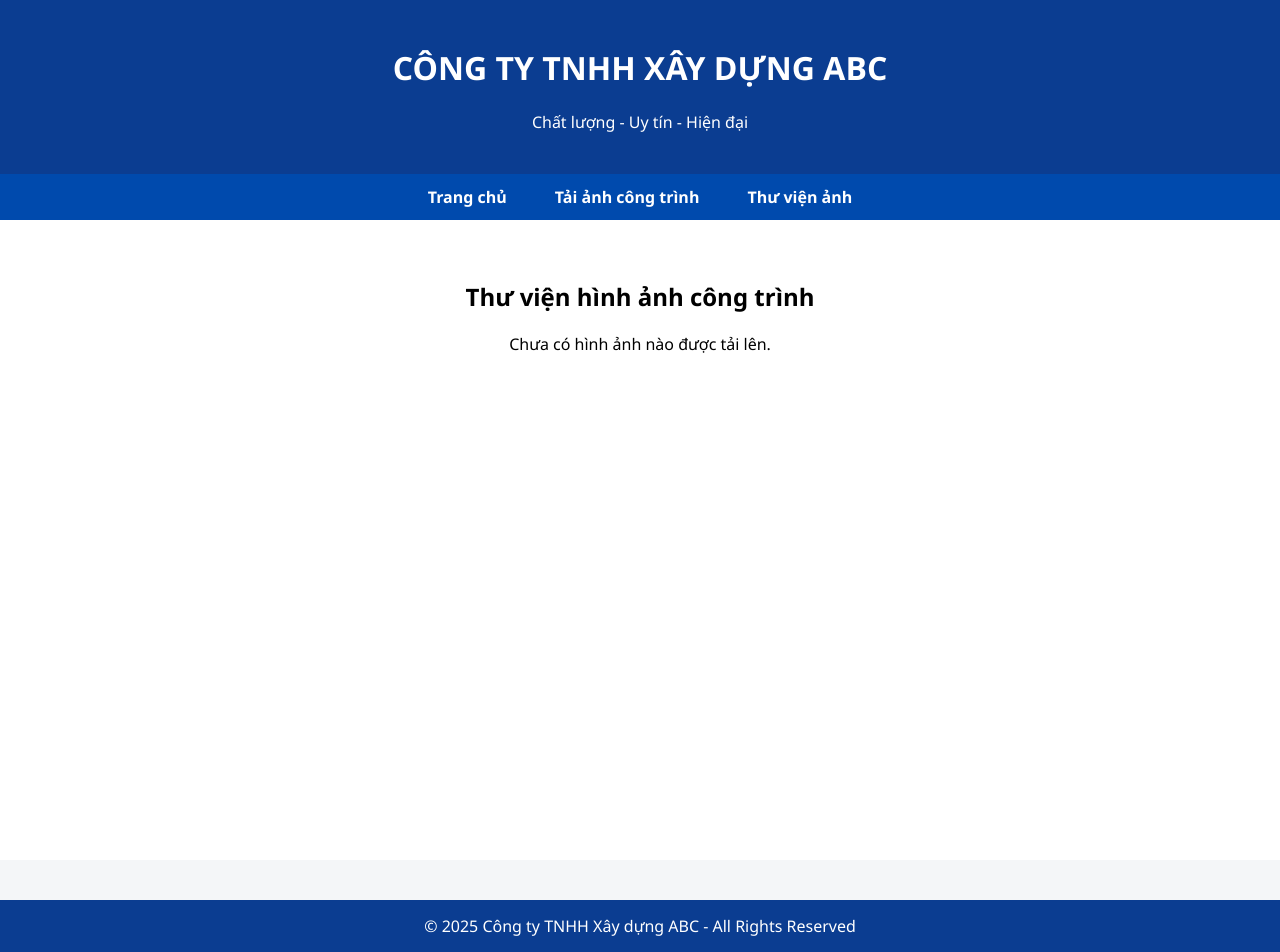
After one commit to Tuankhoa382/my_website, a Python web app: template templates/gallery.html in a window 1280 px wide. The commit adds this page. Run offline with Jinja, Linux system fonts and the light colour scheme; the template is opened without the code that fills it, so the values that code supplies are empty.

Commit message:
Cap nhat giao dien xay dung hien dai

```diff
--- /dev/null
+++ b/templates/base.html
@@ -0,0 +1,96 @@
+<!DOCTYPE html>
+<html lang="vi">
+<head>
+    <meta charset="UTF-8">
+    <meta name="viewport" content="width=device-width, initial-scale=1.0">
+    <title>{{ title if title else "Công ty Xây dựng ABC" }}</title>
+
+    <style>
+        body {
+            font-family: 'Segoe UI', sans-serif;
+            margin: 0;
+            background-color: #f4f6f8;
+        }
+        header {
+            background-color: #0b3d91;
+            color: white;
+            text-align: center;
+            padding: 25px;
+        }
+        nav {
+            background-color: #004aad;
+            display: flex;
+            justify-content: center;
+            flex-wrap: wrap;
+        }
+        nav a {
+            color: white;
+            text-decoration: none;
+            padding: 12px 24px;
+            font-weight: 600;
+        }
+        nav a:hover {
+            background-color: #0077ff;
+        }
+        footer {
+            background-color: #0b3d91;
+            color: white;
+            text-align: center;
+            padding: 15px;
+            margin-top: 40px;
+        }
+        main {
+            padding: 40px 20px;
+            text-align: center;
+            background-color: white;
+            min-height: 70vh;
+        }
+        .btn {
+            background-color: #004aad;
+            color: white;
+            padding: 10px 20px;
+            border-radius: 6px;
+            text-decoration: none;
+            font-weight: bold;
+        }
+        .btn:hover {
+            background-color: #0077ff;
+        }
+        .gallery {
+            display: flex;
+            flex-wrap: wrap;
+            justify-content: center;
+            gap: 15px;
+        }
+        .gallery img {
+            width: 300px;
+            height: 200px;
+            object-fit: cover;
+            border-radius: 8px;
+            box-shadow: 0 2px 8px rgba(0,0,0,0.2);
+        }
+    </style>
+</head>
+<body>
+
+<header>
+    <h1>CÔNG TY TNHH XÂY DỰNG ABC</h1>
+    <p>Chất lượng - Uy tín - Hiện đại</p>
+</header>
+
+<nav>
+    <a href="/">Trang chủ</a>
+    <a href="/upload">Tải ảnh công trình</a>
+    <a href="/gallery">Thư viện ảnh</a>
+</nav>
+
+<main>
+    {% block content %}{% endblock %}
+</main>
+
+<footer>
+    © 2025 Công ty TNHH Xây dựng ABC - All Rights Reserved
+</footer>
+
+</body>
+</html>
--- /dev/null
+++ b/templates/gallery.html
@@ -0,0 +1,14 @@
+{% extends "base.html" %}
+{% block content %}
+<h2>Thư viện hình ảnh công trình</h2>
+
+{% if images %}
+<div class="gallery">
+    {% for img in images %}
+        <img src="{{ img }}" alt="Công trình {{ loop.index }}">
+    {% endfor %}
+</div>
+{% else %}
+<p>Chưa có hình ảnh nào được tải lên.</p>
+{% endif %}
+{% endblock %}
```
Also changed, not shown: app.py (+37 -7 lines), templates/index.html (+7 -10 lines), templates/upload.html (added, +9 -0 lines), static/images/banner.jpg (added).
